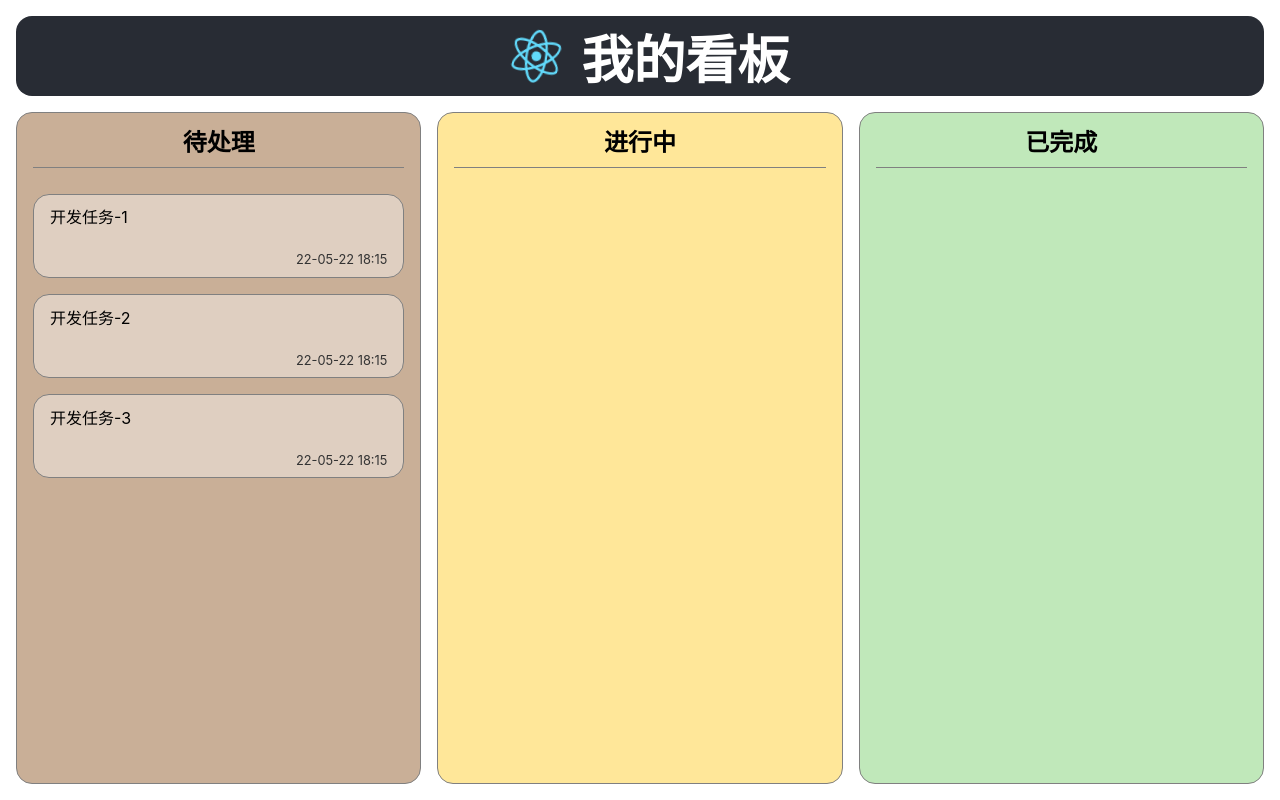
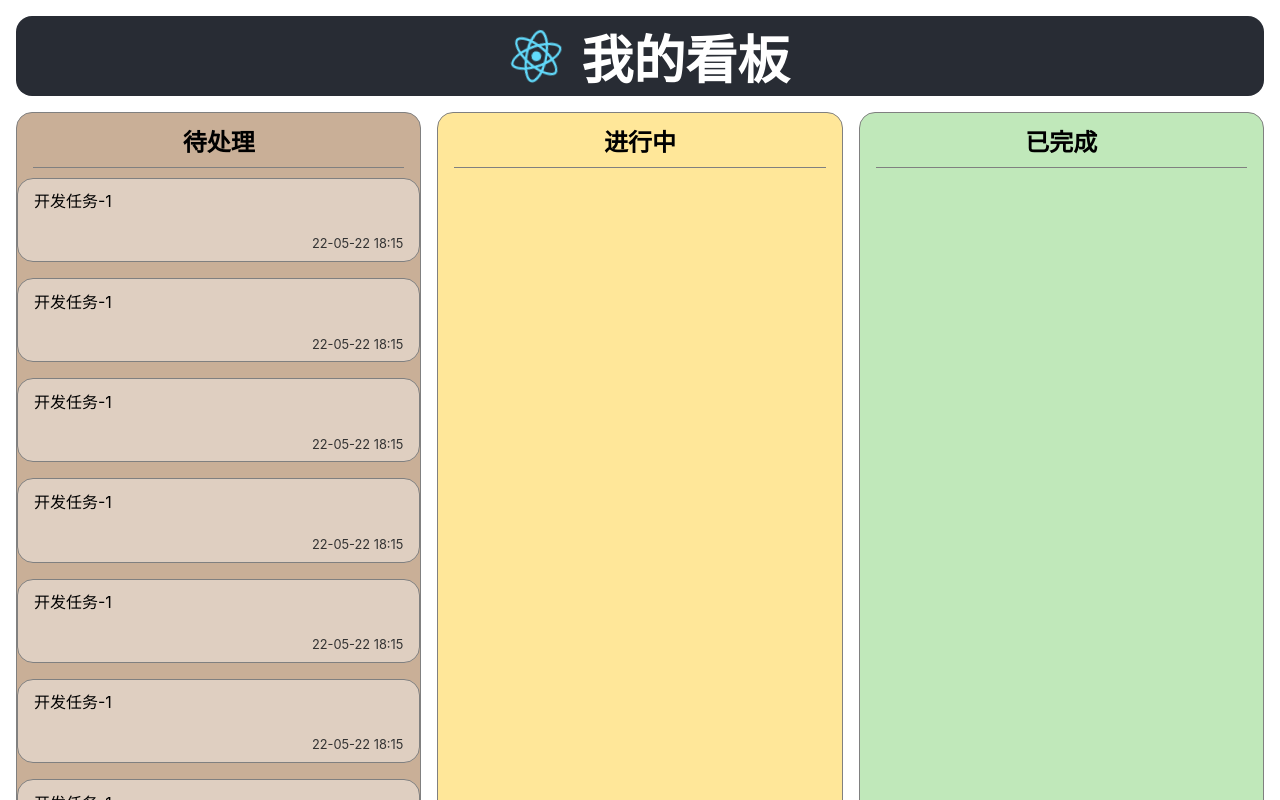
Before and after one commit to nRookie/play-with-React, a React (Create React App) app in the folder oh-my-kanban/: page / in a window 1280 px wide. Shown: the top 800 px of the page. Built offline with nearby package versions, Linux system fonts and the light colour scheme.

Commit message:
with array

```diff
--- a/oh-my-kanban/src/App.js
+++ b/oh-my-kanban/src/App.js
@@ -12,6 +12,14 @@ function App() {
       <main className="kanban-board">
         <section className="kanban-column column-todo">
           <h2>待处理</h2>
+          {
+            new Array(10).fill('').map(item => (
+              <li className="kanban-card">
+                <div className="card-title">开发任务-1</div>
+                <div className="card-status">22-05-22 18:15</div>
+              </li>
+            ))
+          }
           <ul>
             <li className="kanban-card">
               <div className="card-title">开发任务-1</div>
```
